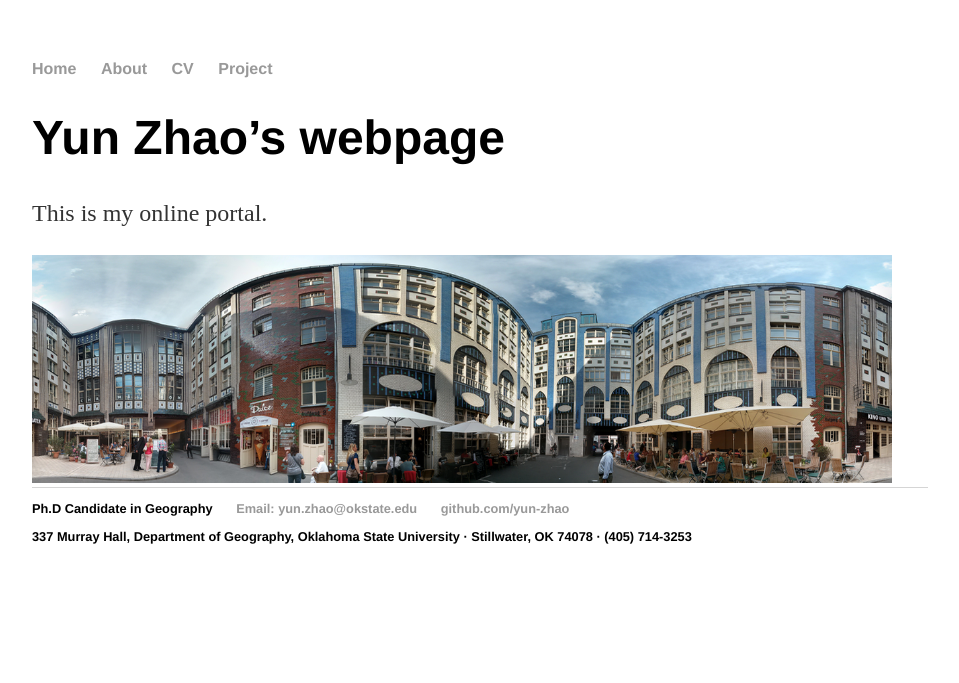
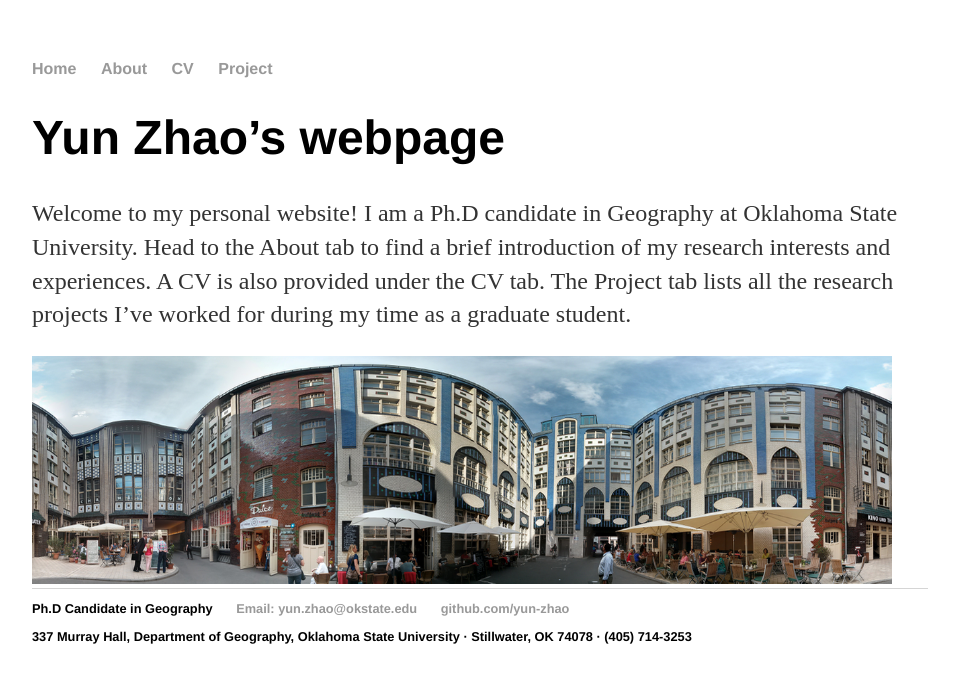
Before and after one commit to yun-zhao/yun-zhao.github.io, a Jekyll site: the page built from index.html, in a window 1280 px wide. Shown: the top 683 px of the page, without its empty margins (160-1119 px from the left). Built offline with Jekyll 4.4.1, drawn with Linux system fonts in a browser that asks for light colours.

Commit message:
Update index.html

```diff
--- a/index.html
+++ b/index.html
@@ -4,7 +4,7 @@ title: Yun Zhao, Ph.D Candidate in Geography
 ---
 <div class="blurb">
 	<h1>Yun Zhao’s webpage</h1>
-	<p>This is my online portal. </p>
+	<p>Welcome to my personal website! I am a Ph.D candidate in Geography at Oklahoma State University. Head to the About tab to find a brief introduction of my research interests and experiences. A CV is also provided under the CV tab. The Project tab lists all the research projects I’ve worked for during my time as a graduate student. </p>
 </div>
 <!-- <em>A Touch of Evil</em> Don't trust me. <a href="/about">Read more about my life...</a>-->
 <img src=compactcity.png alt=“compact city in Berlin, Germany” style="width:860px;height:228px;">
```
